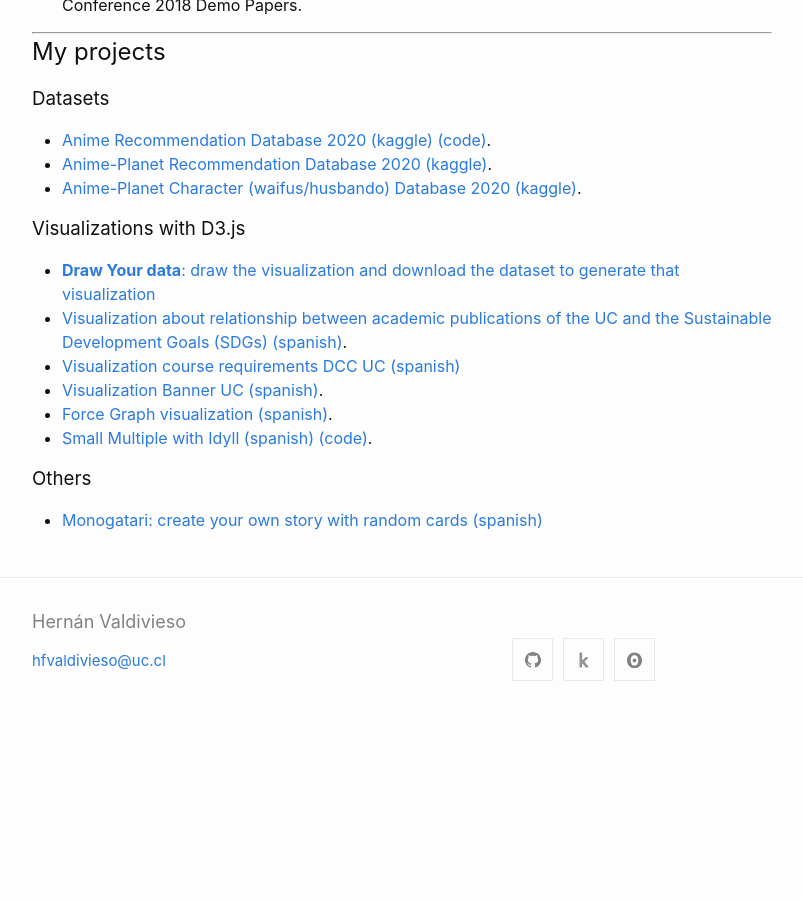
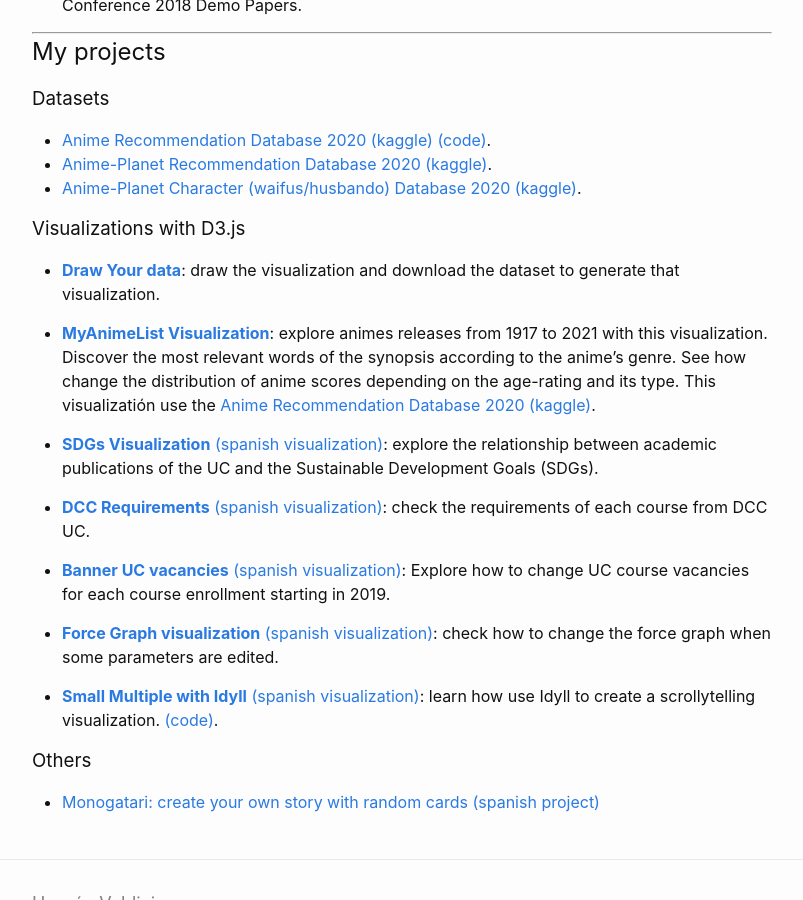
Before and after one commit to Hernan4444/hernan4444.github.io, a Jekyll site: the page built from index.md, in a window 1280 px wide and 900 px high, scrolled down 1426 px. Shown: the whole window, without its empty margins (238-1041 px from the left). Built offline with Jekyll 4.4.1, drawn with Linux system fonts in a browser that asks for light colours; before the commit the page ends 2159 px from its top, so only the background shows below that.

Commit message:
Update index.md

```diff
--- a/index.md
+++ b/index.md
@@ -58,15 +58,22 @@ Information Visualization, Applications of Data Mining & Machine Learning
 
 ### Visualizations with D3.js
 
-- [**Draw Your data**: draw the visualization and download the dataset to generate that visualization][draw_your_data]
-- [Visualization about relationship between academic publications of the UC and the Sustainable Development Goals (SDGs) (spanish)][sustentabilidad_uc].
-- [Visualization course requirements DCC UC (spanish)][requisitos_dcc]
-- [Visualization Banner UC (spanish)][vis_banner].
-- [Force Graph visualization (spanish)][force-graph].
-- [Small Multiple with Idyll (spanish)][small-multiple-idyll] [(code)][small-multiple-idyll-source-code].
+- [**Draw Your data**][draw_your_data]: draw the visualization and download the dataset to generate that visualization.
+
+- [**MyAnimeList Visualization**][myanimelist-visualization]: explore animes releases from 1917 to 2021 with this visualization. Discover the most relevant words of the synopsis according to the anime's genre. See how change the distribution of anime scores depending on the age-rating and its type. This visualizatión use the [Anime Recommendation Database 2020 (kaggle)][kaggle anime myanimelist link].
+
+- [**SDGs Visualization** (spanish visualization)][sustentabilidad_uc]: explore the relationship between academic publications of the UC and the Sustainable Development Goals (SDGs).
+
+- [**DCC Requirements** (spanish visualization)][requisitos_dcc]: check the requirements of each course from DCC UC.
+
+- [**Banner UC vacancies** (spanish visualization)][vis_banner]: Explore how to change UC course vacancies for each course enrollment starting in 2019.
+
+- [**Force Graph visualization** (spanish visualization)][force-graph]: check how to change the force graph when some parameters are edited.
+
+- [**Small Multiple with Idyll** (spanish visualization)][small-multiple-idyll]: learn how use Idyll to create a scrollytelling visualization. [(code)][small-multiple-idyll-source-code].
 
 ### Others
-- [Monogatari: create your own story with random cards (spanish)][monogatari]
+- [Monogatari: create your own story with random cards (spanish project)][monogatari]
 
 [ObHQ]: https://observablehq.com/@clpuc/analyzing-the-design-space-for-visualizing-neural-attenti
 [IALAB]: http://ialab.ing.puc.cl/
@@ -90,3 +97,4 @@ Information Visualization, Applications of Data Mining & Machine Learning
 [draw_your_data]: https://hernan4444.github.io/draw-your-data/
 [kaggle waifus/husbando anime-planet link]: https://www.kaggle.com/hernan4444/animeplanet-character-recommendation
 [requisitos_dcc]: https://observablehq.com/@hernan4444/requisitos-dcc
+[myanimelist-visualization]: https://hernan4444.gitlab.io/myanimelist-visualization
```
